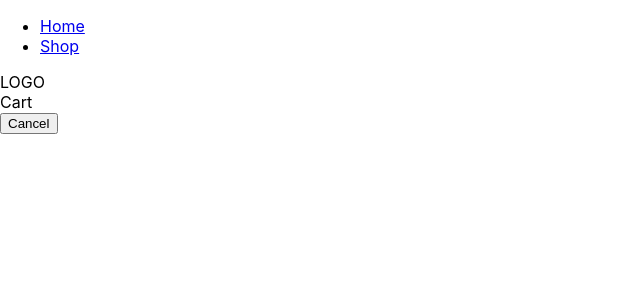
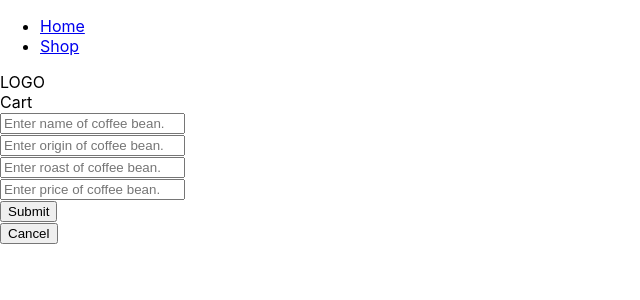
Before and after one commit to jfpalchak/inventory-tracker, a React (Create React App) app: page / in a window 1280 px wide. Both pictures are taken after a click on the button "Add Coffee". Shown: the top 300 px of the page, without its empty margins (0-640 px from the left). Built offline with nearby package versions, Linux system fonts and the light colour scheme.

Commit message:
create placeholder NewCoffeeForm component

```diff
--- a/src/components/NewCoffeeForm.js
+++ b/src/components/NewCoffeeForm.js
@@ -1,9 +1,42 @@
 import React from "react";
 
-function NewCoffeeForm() {
+function NewCoffeeForm(props) {
 
+  const handleFormSubmission = (event) => {
+    event.preventDefault();
+
+    // create new coffee bean item and add to list using prop method
+  }
   return (
     <React.Fragment>
+      <form onSubmit={handleFormSubmission}>
+        <input
+          type="text"
+          name="name"
+          placeholder="Enter name of coffee bean."
+        />
+        <br/>
+        <input
+          type="text"
+          name="origin"
+          placeholder="Enter origin of coffee bean."
+        />
+        <br/>
+        {/* Change this to dropdown selection? */}
+        <input
+          type="text"
+          name="roast"
+          placeholder="Enter roast of coffee bean."
+        />
+        <br/>
+        <input
+          type="number"
+          name="price"
+          placeholder="Enter price of coffee bean."
+        />
+        <br/>
+        <button type="submit">Submit</button>
+      </form>
     </React.Fragment>
   );
 }
```
